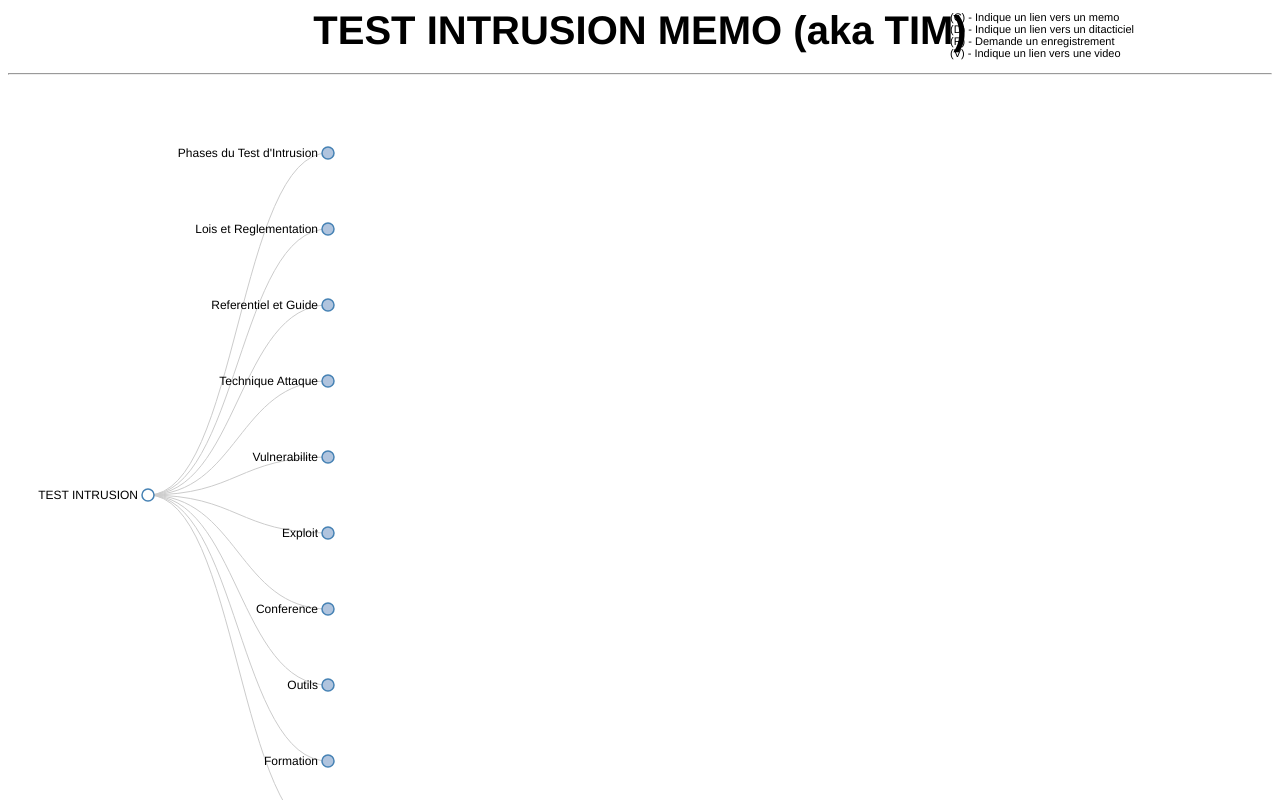
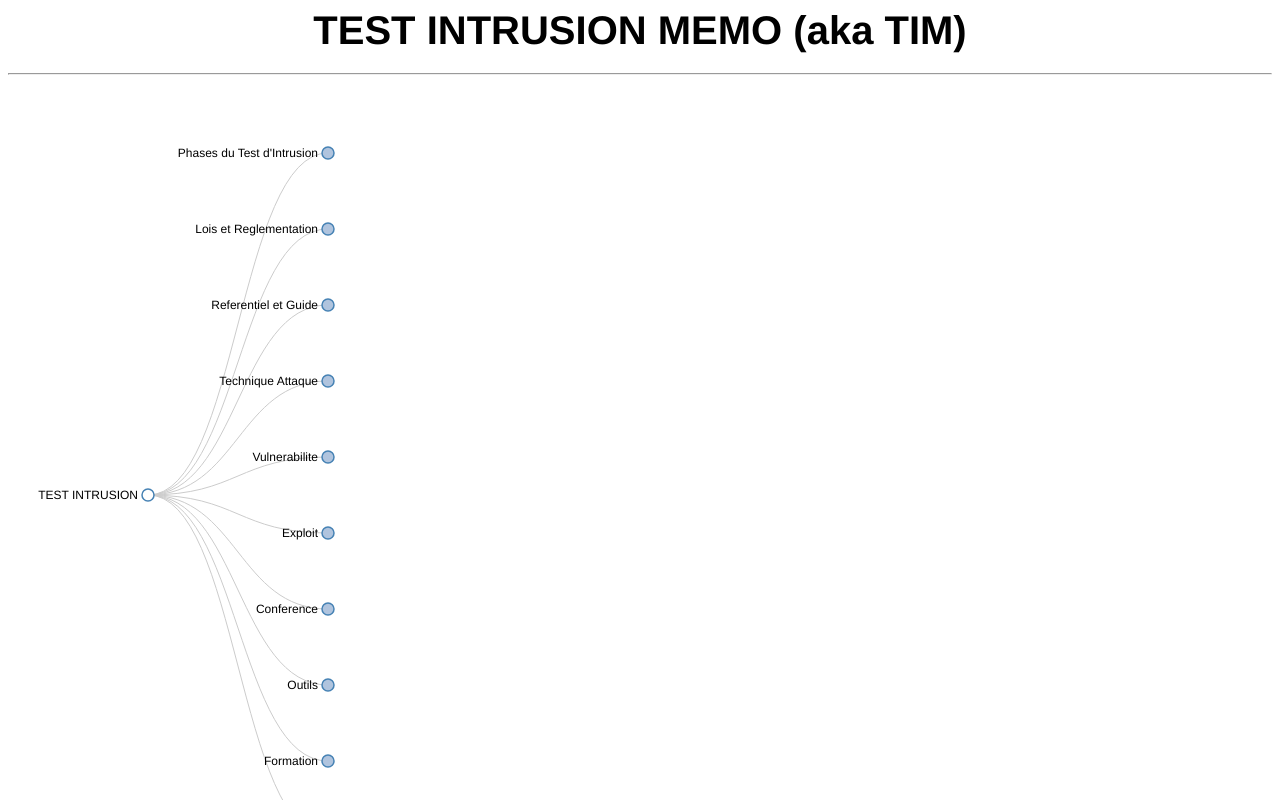
Before and after one commit to ArtHck/TIM, a plain HTML site: page public/index.html in a window 1280 px wide. Shown: the top 800 px of the page. Drawn offline with Linux system fonts and the light colour scheme.

Commit message:
Update index.html

```diff
--- a/public/index.html
+++ b/public/index.html
@@ -17,10 +17,6 @@
 
     <script src="js/arf.js"></script>
 
-    <div class="legend"><p>(C) - Indique un lien vers un memo<br>
-    (D) - Indique un lien vers un ditacticiel<br>
-    (R) - Demande un enregistrement<br>
-    (V) - Indique un lien vers une video<br></p></div>
 
     <h3>Notes</h3>
     Le TEST INTRUSION MEMO (TIM) est pour offrir une vue 360 des ressources disponibles pour le donmaine du Pentest ! <br>
@@ -29,11 +25,11 @@
     Un grand merci pour le gabarit OSINT Framework / ARF et : <a href="https://twitter.com/jnordine">@jnordine</a><br>
 
     <h3>Pour les notifications</h3>
-    Suivez le projet sur Twitter : <a href="https://twitter.com/7fortress">@7fortress</a><br>
+    Suivez le projet sur X/Twitter : <a href="https://twitter.com/7fortress">@7fortress</a><br>
     Source disponible sous Github: <a href="https://github.com/ArtHck/TIM">https://github.com/ArtHck/TIM</a>
 
     <h3>Commentaires, Retours et Propositions</h3>
-    Vos commentaires ou suggestions dans le domaine du Pentest sont les bienvenus! N'hésitez pas à me contacter sur Twitter ou à soumettre un problème sur Github..
+    Vos commentaires ou suggestions dans le domaine du Pentest sont les bienvenus!
 
   </body>
 
```
